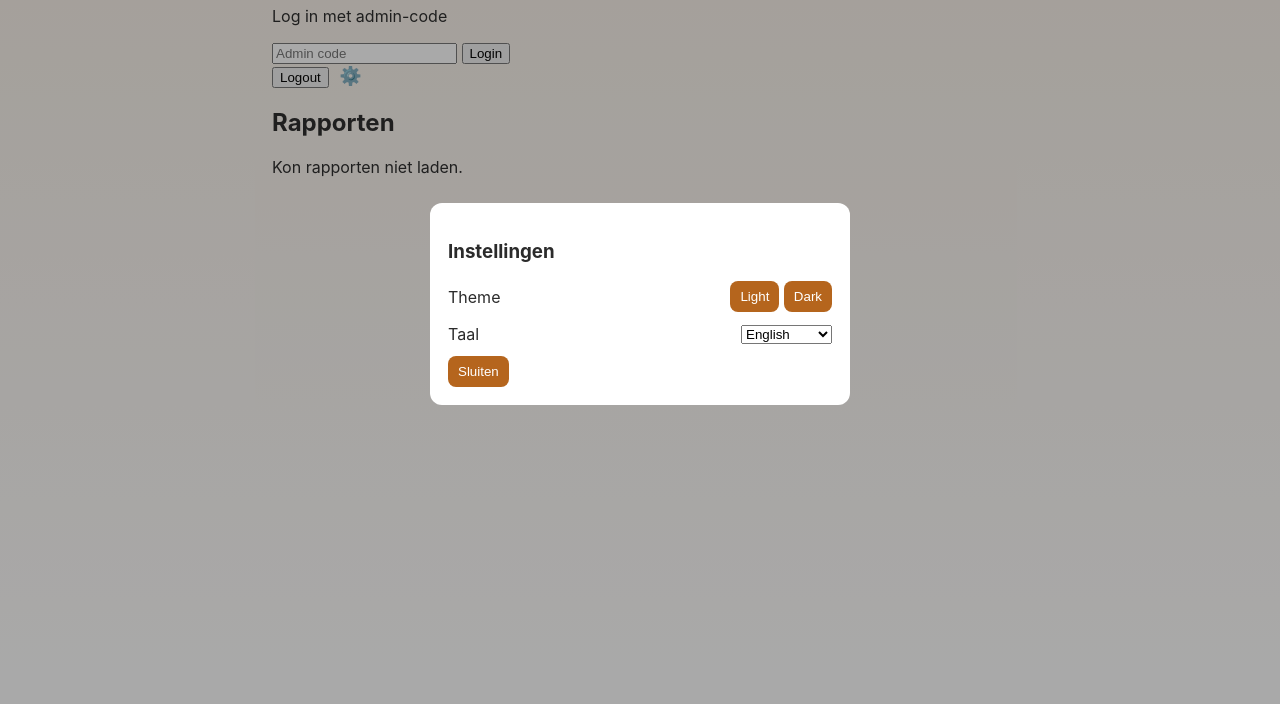
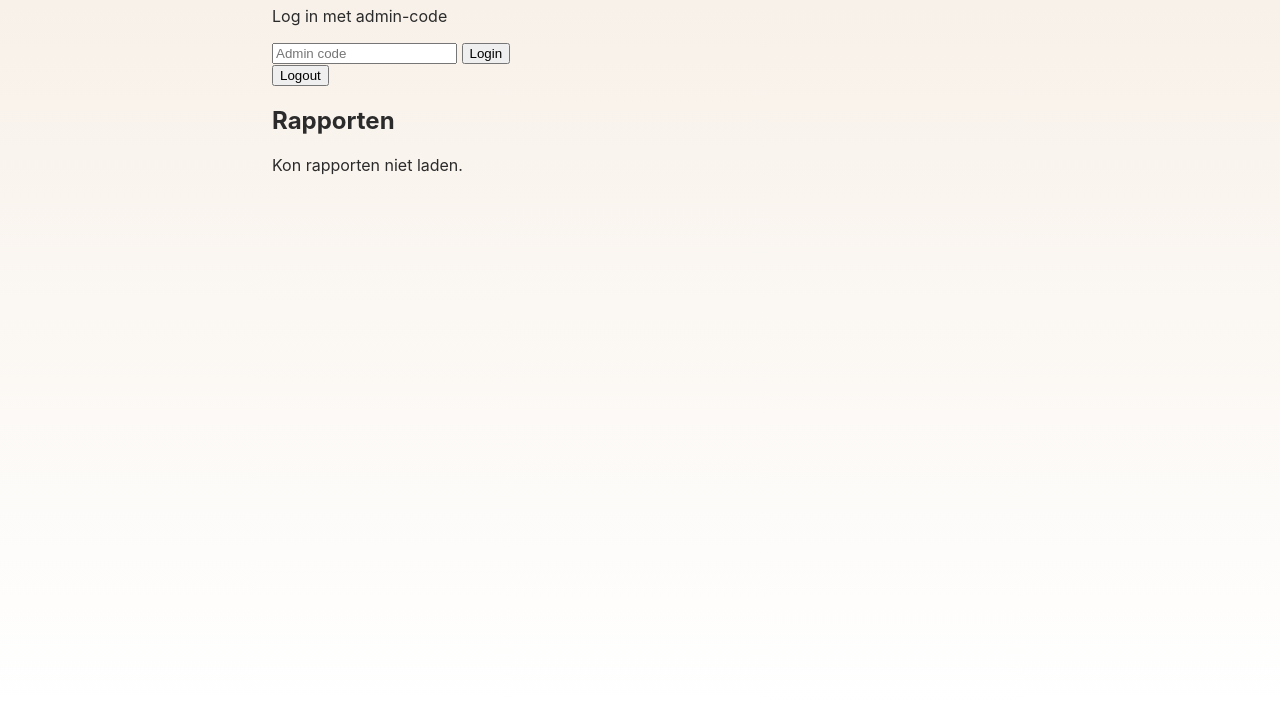
Before and after one commit to pcgaming-glitch/SafeNet-Blacklist, a website: page public/admin.html in a window 1280 px wide. Shown: the part 96-800 px from the top of the page. Drawn offline with Linux system fonts and the light colour scheme; no server answers.

Commit message:
Remove settings button and modal from admin.html
Removed settings button and modal from admin panel for consistency.

```diff
--- a/public/admin.html
+++ b/public/admin.html
@@ -22,8 +22,7 @@
     <section id="panel" class="hidden">
       <div class="panel-header">
         <button id="logoutBtn">Logout</button>
-        <!-- Settings knop ook hier -->
-        <button id="settingsBtnAdmin" class="icon-btn" title="Instellingen">⚙️</button>
+        <!-- Instellingen verwijderd om consistent te zijn -->
       </div>
 
       <h2>Rapporten</h2>
@@ -31,36 +30,6 @@
     </section>
   </main>
 
-  <!-- Reuse same settings modal markup as index (script will reuse the modal ID if present) -->
-  <div id="settingsModal" class="modal hidden" role="dialog" aria-modal="true" aria-labelledby="settingsTitle">
-    <div class="modal-content">
-      <h3 id="settingsTitle">Instellingen</h3>
-
-      <section class="setting-row">
-        <label>Theme</label>
-        <div class="theme-controls">
-          <button id="lightModeBtn" class="small-btn">Light</button>
-          <button id="darkModeBtn" class="small-btn">Dark</button>
-        </div>
-      </section>
-
-      <section class="setting-row">
-        <label for="langSelect">Taal</label>
-        <select id="langSelect">
-          <option value="nl">Nederlands</option>
-          <option value="en">English</option>
-          <option value="es">Español</option>
-          <option value="fr">Français</option>
-          <option value="de">Deutsch</option>
-        </select>
-      </section>
-
-      <div class="modal-actions">
-        <button id="closeSettings" class="small-btn">Sluiten</button>
-      </div>
-    </div>
-  </div>
-
   <script src="/script.js"></script>
 </body>
 </html>
```
